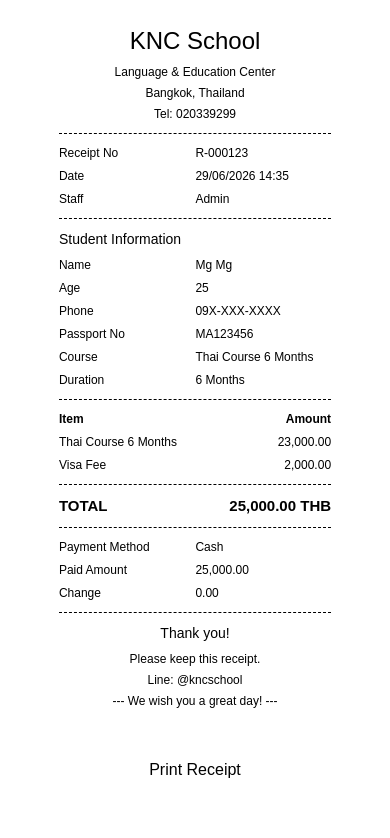
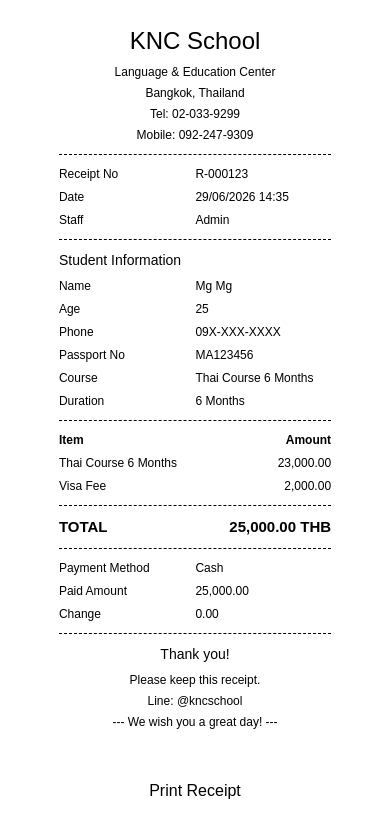
Before and after one commit to servicetheofficium/knc-receipt, a Next.js app: page /receipt in a window 390 px wide. Shown: the top 838 px of the page. Built offline with nearby package versions, Linux system fonts and the light colour scheme.

Commit message:
update the phone number

```diff
--- a/app/receipt/page.tsx
+++ b/app/receipt/page.tsx
@@ -10,7 +10,8 @@ export default function ReceiptPage() {
           <h1>KNC School</h1>
           <p>Language & Education Center</p>
           <p>Bangkok, Thailand</p>
-          <p>Tel: 020339299</p>
+          <p>Tel: 02-033-9299</p>
+          <p>Mobile: 092-247-9309</p>
         </div>
 
         <div className="line" />
--- a/app/receipts/[id]/page.tsx
+++ b/app/receipts/[id]/page.tsx
@@ -50,7 +50,8 @@ export default function ReceiptDetailPage() {
           <h1>KNC School</h1>
           <p>Language & Education Center</p>
           <p>Bangkok, Thailand</p>
-          <p>Tel: 09X-XXX-XXXX</p>
+          <p>Tel: 02-033-9299</p>
+          <p>Mobile: 092-247-9309</p>
         </div>
 
         <div className="line" />
```
